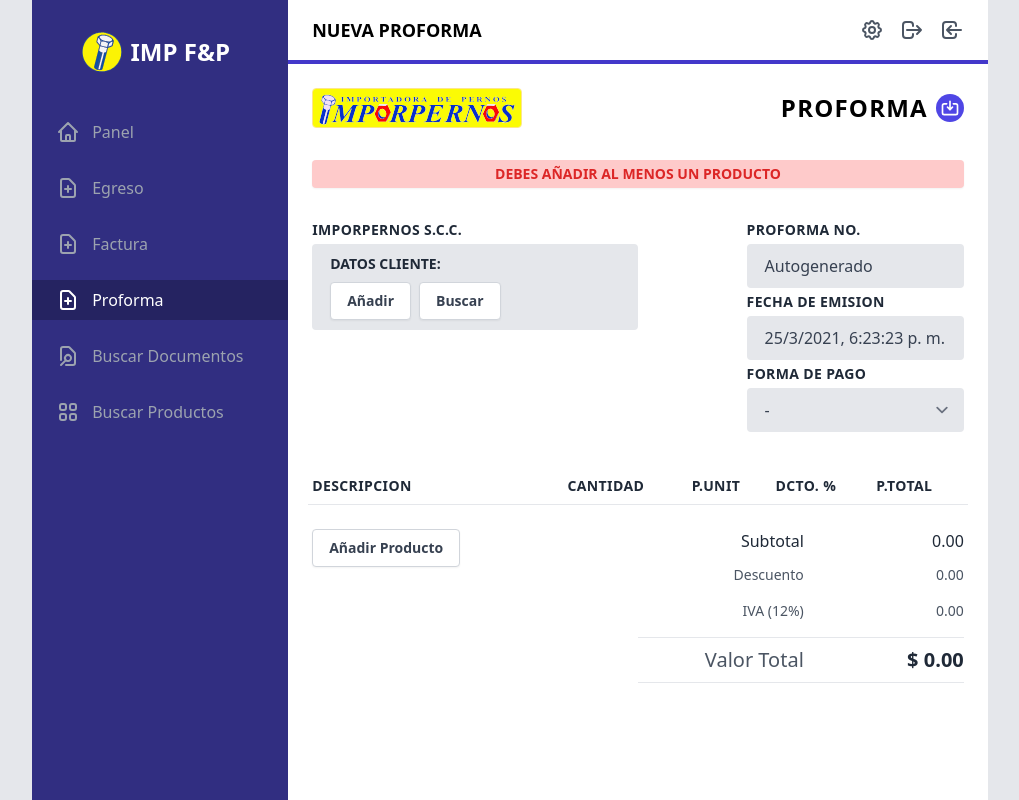
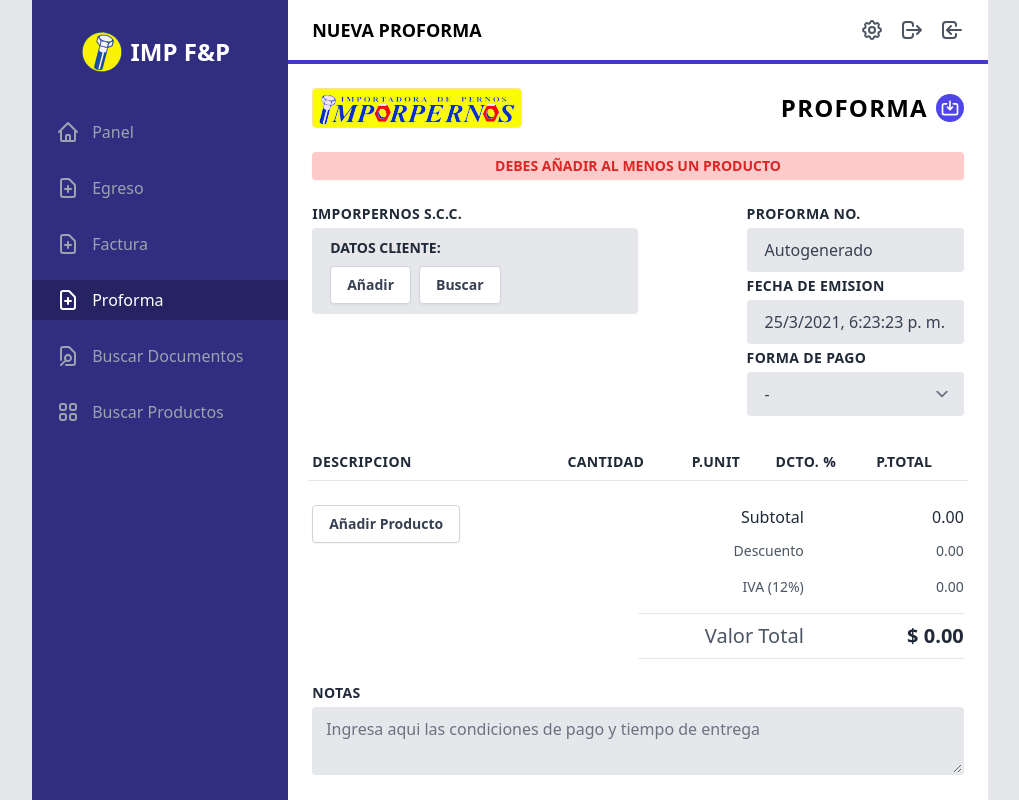
Before and after one commit to luvagu/imp-invoicing-node-react, a React (Create React App) app in the folder client/: page /nueva-proforma in a window 1280 px wide. Both pictures are taken after a click on the button 1079 px from the left and 108 px from the top of the page. Shown: the whole page, without its empty margins (130-1149 px from the left). Built offline with nearby package versions, Linux system fonts and the light colour scheme; what @react-pdf/renderer would draw is missing.

Commit message:
added doc notes

```diff
--- a/client/src/App.jsx
+++ b/client/src/App.jsx
@@ -30,7 +30,7 @@
 							<Route path='/nueva-factura' render={() =>
 								<ProformaInvoice key={Date.now().toString()} docType='Factura' apiFolder='facturas' />} />
 							<Route path='/nueva-proforma' render={() =>
-								<ProformaInvoice key={Date.now().toString()} docType='Proforma' apiFolder='proformas' />} />
+								<ProformaInvoice key={Date.now().toString()} docType='Proforma' apiFolder='proformas' allowNotes={true}  />} />
 							<Route path='/buscar-documentos' component={DocumentSearch} />
 							<Route path='/buscar-productos' component={ProductSearch} />
 							<Route path='/ver-documento/:folder/:doc' component={DocumentView} />
--- /dev/null
+++ b/client/src/components/Textarea.jsx
@@ -0,0 +1,11 @@
+export default function Textarea({ value, placeholder, onChange  }) {
+    return (
+        <textarea
+            className="bg-gray-200 appearance-none border-2 border-gray-200 rounded w-full text-gray-700 focus:outline-none focus:bg-white focus:border-blue-500"
+            rows="2"
+            value={value || ''}
+            placeholder={placeholder}
+            onChange={onChange}
+        />
+    )
+}
--- a/client/src/pages/ProformaInvoice.jsx
+++ b/client/src/pages/ProformaInvoice.jsx
@@ -17,8 +17,9 @@
 import ProductSearchModal from '../components/ProductSearchModal'
 import Spinner from '../components/Spinner'
 import BlockEditingLayer from '../components/BlockEditingLayer'
+import Textarea from '../components/Textarea'
 
-export default function ProformaInvoice({ docType, apiFolder, docDataReceived = null }) {
+export default function ProformaInvoice({ docType, apiFolder, docDataReceived = null, allowNotes = false }) {
     const [errorMsg, setErrorMsg] = useState('')
     const [successMsg, setSuccessMsg] = useState('')
     const [isLoading, setIsLoading] = useState(false)
@@ -259,7 +260,7 @@
             />
 
             {/* Page header and action buttons */}
-            <div className="flex justify-between mb-8">
+            <div className="flex justify-between mb-6">
                 <div className="flex items-center justify-start">
                     <Logo className="h-7 sm:h-10 w-auto border border-yellow-200 rounded" />
                 </div>
@@ -280,12 +281,12 @@
                 </div>
             </div>
 
-            {errorMsg && <div className="mb-8 p-1 text-sm text-center text-red-600 font-semibold uppercase rounded shadow-sm bg-red-200">{errorMsg}</div>}
-            {successMsg && <div className="mb-8 p-1 text-sm text-center text-green-700 font-semibold uppercase rounded shadow-sm bg-green-200">{successMsg}</div>}
+            {errorMsg && <div className="mb-6 p-1 text-sm text-center text-red-600 font-semibold uppercase rounded shadow-sm bg-red-200">{errorMsg}</div>}
+            {successMsg && <div className="mb-6 p-1 text-sm text-center text-green-700 font-semibold uppercase rounded shadow-sm bg-green-200">{successMsg}</div>}
 
             <BlockEditingLayer isDocSaved={isDocSaved} isDocUpdating={isDocUpdating}>
                 {/* Client details and doc info */}
-                <div className="flex flex-wrap justify-between mb-8">
+                <div className="flex flex-wrap justify-between mb-6">
                     <div className="w-full md:w-1/2 mb-1 md:mb-0">
                         <label className="text-gray-800 block mb-1 font-bold text-sm uppercase tracking-wide">{docData.companyName}</label>
                         <div className="bg-gray-200 appearance-none border-2 border-gray-200 rounded w-full py-2 px-4 text-gray-700">
@@ -440,6 +441,18 @@
                         </div>
                     </div>
                 </div>
+
+                {/* Doc notes */}
+                {allowNotes && (
+                    <div className="flex flex-wrap mt-6">
+                        <label className="text-gray-800 block mb-1 font-bold text-sm uppercase tracking-wide">{docData.notesLabel}</label>
+                        <Textarea
+                            value={docData.docNotes}
+                            placeholder='Ingresa aqui las condiciones de pago y tiempo de entrega'
+                            onChange={(e) => handleChange('docNotes', e.target.value)}
+                        />
+                    </div>
+                )}
             </BlockEditingLayer>
 
             {/* Modals */}
```
